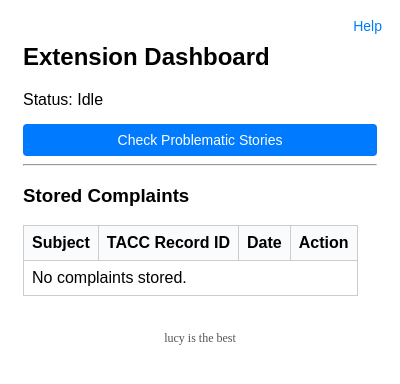
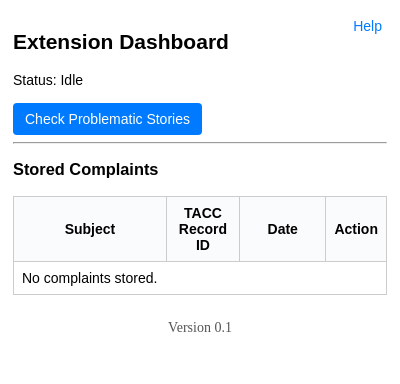
Before and after one commit to TransAdvocacyAndComplaintCollective/TACC_MCC, a browser extension: page plugin/src/popup/popup.html in a window 400 px wide. Drawn offline with Linux system fonts and the light colour scheme.

Commit message:
Fixed Popup look ...

```diff
--- a/plugin/src/popup/popup.css
+++ b/plugin/src/popup/popup.css
@@ -1,70 +1,64 @@
 /* General popup styles */
+/* Basic styles for table */
 body {
-    font-family: Arial, sans-serif;
-    background-color: #f5f5f5;
-    color: #333;
-    padding: 10px;
-    width: 250px;
-    box-sizing: border-box;
+  font-size: 14px;
 }
 
-  /* Header styling */
-  h2 {
-    font-size: 18px;
-    margin-bottom: 10px;
-    color: #0078d7; /* BBC Blue color for branding */
+table {
+  width: 100%;
 }
 
+table, th, td {
+  border: 1px solid #ccc;
+  border-collapse: collapse;
+  padding: 8px;
+}
+th {
+  background-color: #FAFBFC;
+}
+/* Styles for Help link */
+#help-link {
+  position: absolute;
+  top: 10px;
+  right: 10px;
+  text-decoration: none;
+  color: #007BFF;
+  font-size: 14px;
+}
+#help-link:hover {
+  text-decoration: underline;
+}
+/* Container positioning */
+#container {
+  position: relative;
+  padding: 5px;
+  font-family: Arial, sans-serif;
+}
+/* Subtext styling */
+sub {
+  display: block;
+  margin-top: 20px;
+  color: #555;
+  font-weight: 400;
+  font-size: 14px;
+  text-align: center;
+}
 /* Button styling */
 button {
-    width: 100%;
-    padding: 10px;
-    margin: 10px 0;
+  padding: 8px 12px;
   font-size: 14px;
-    color: #fff;
-    background-color: #0078d7;
+  cursor: pointer;
+  background-color: #007BFF;
+  color: white;
   border: none;
-    border-radius: 5px;
-    cursor: pointer;
-    transition: background-color 0.2s ease;
+  border-radius: 4px;
+  margin-top: 10px;
 }
-
-  /* Hover effect for buttons */
-  button:hover {
-    background-color: #005a9e;
-  }
-
-  /* Disabled button state */
 button:disabled {
-    background-color: #cccccc;
+  background-color: #ccc;
   cursor: not-allowed;
 }
-
 /* Status text styling */
-  #status {
-    font-weight: bold;
-    color: #555;
-    margin-top: 10px;
-    text-align: center;
+#status p {
+  margin: 5px 0;
 }
-
-  /* Alert styling */
-  .alert {
-    padding: 10px;
-    background-color: #ffcc00;
-    color: #333;
-    border-radius: 5px;
-    margin-top: 10px;
-    text-align: center;
-  }
-
-  /* Additional styling for user feedback */
-  .alert-success {
-    background-color: #4caf50;
-    color: #fff;
-  }
-
-  .alert-error {
-    background-color: #f44336;
-    color: #fff;
-  }
--- a/plugin/src/popup/popup.html
+++ b/plugin/src/popup/popup.html
@@ -3,73 +3,7 @@
 <head>
   <meta charset="UTF-8">
   <title>My Extension Popup</title>
-  <style>
-    /* Basic styles for table */
-    table, th, td {
-      border: 1px solid #ccc;
-      border-collapse: collapse;
-      padding: 8px;
-    }
-    th {
-      background-color: #FAFBFC;
-    }
-    /* Styles for Help link */
-    #help-link {
-      position: absolute;
-      top: 10px;
-      right: 10px;
-      text-decoration: none;
-      color: #007BFF;
-      font-size: 14px;
-    }
-    #help-link:hover {
-      text-decoration: underline;
-    }
-    /* Container positioning */
-    #container {
-      position: relative;
-      padding: 20px;
-      max-width: 500px; /* Optional: Adjust as needed */
-      font-family: Arial, sans-serif;
-    }
-    /* Subtext styling */
-    sub {
-      display: block;
-      margin-top: 20px;
-      color: #555;
-      font-size: 12px;
-      text-align: center;
-    }
-    /* Button styling */
-    button {
-      padding: 8px 12px;
-      font-size: 14px;
-      cursor: pointer;
-      background-color: #007BFF;
-      color: white;
-      border: none;
-      border-radius: 4px;
-      margin-top: 10px;
-    }
-    button:disabled {
-      background-color: #ccc;
-      cursor: not-allowed;
-    }
-    /* Status text styling */
-    #status p {
-      margin: 5px 0;
-    }
-    /* Responsive design */
-    @media (max-width: 600px) {
-      #container {
-        padding: 15px;
-        max-width: 100%;
-      }
-      button {
-        width: 100%;
-      }
-    }
-  </style>
+  <link href="/popup/popup.css" rel="stylesheet">
 </head>
 <body>
   <div id="container">
@@ -92,10 +26,10 @@
     <table id="complaintsTable">
       <thead>
         <tr>
-          <th>Subject</th>
-          <th>TACC Record ID</th>
-          <th>Date</th>
-          <th>Action</th>
+          <th style="width: 45%;">Subject</th>
+          <th style="width: 20%;">TACC Record ID</th>
+          <th style="width: 25%;">Date</th>
+          <th style="width: 10%;">Action</th>
         </tr>
       </thead>
       <tbody>
@@ -103,7 +37,7 @@
       </tbody>
     </table>
   </div>
-  <sub>lucy is the best</sub>
+  <sub>Version 0.1</sub>
 
   <script src="popup.js"></script>
 </body>
```
Lines whose indentation alone changed are shown as unchanged.
